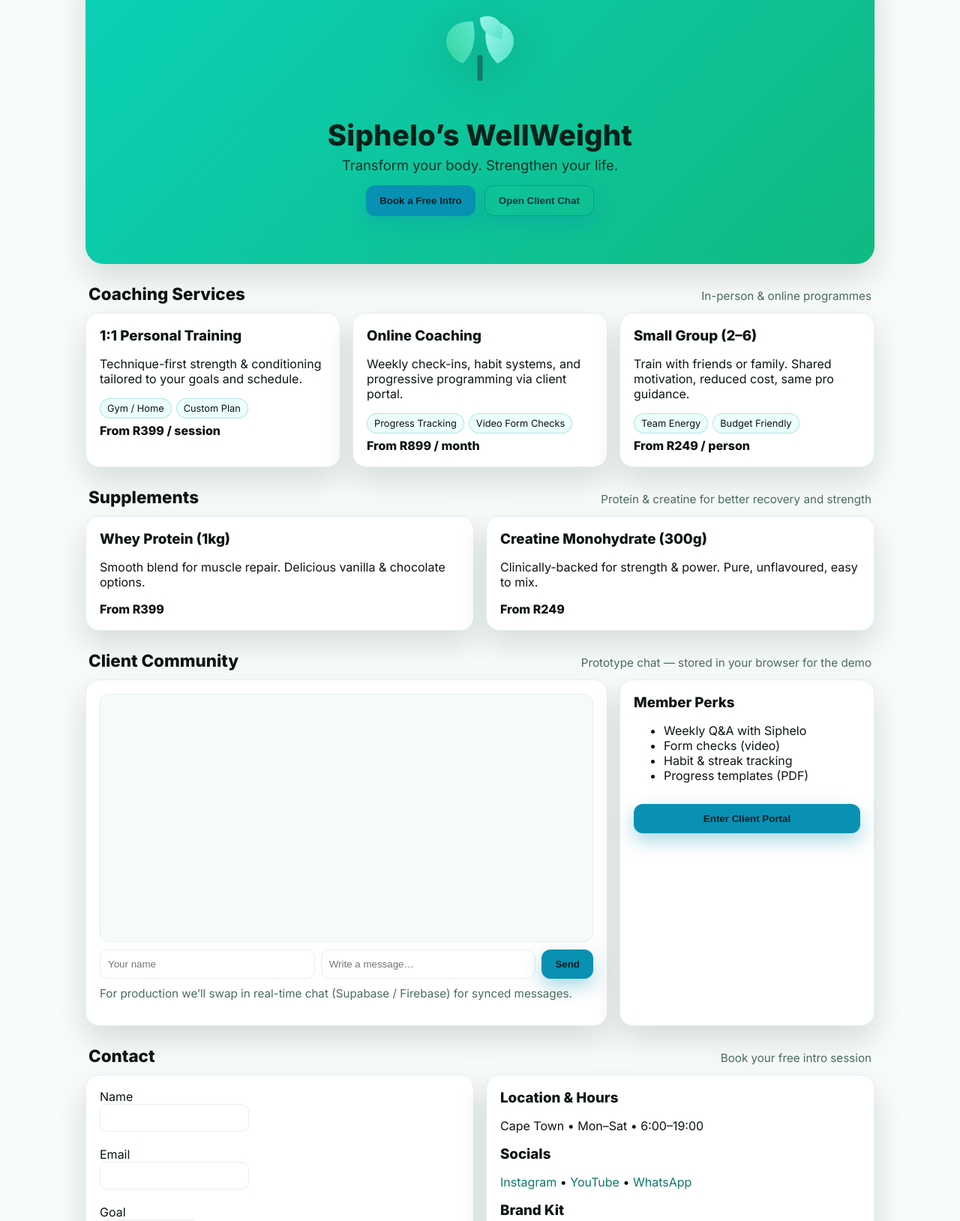
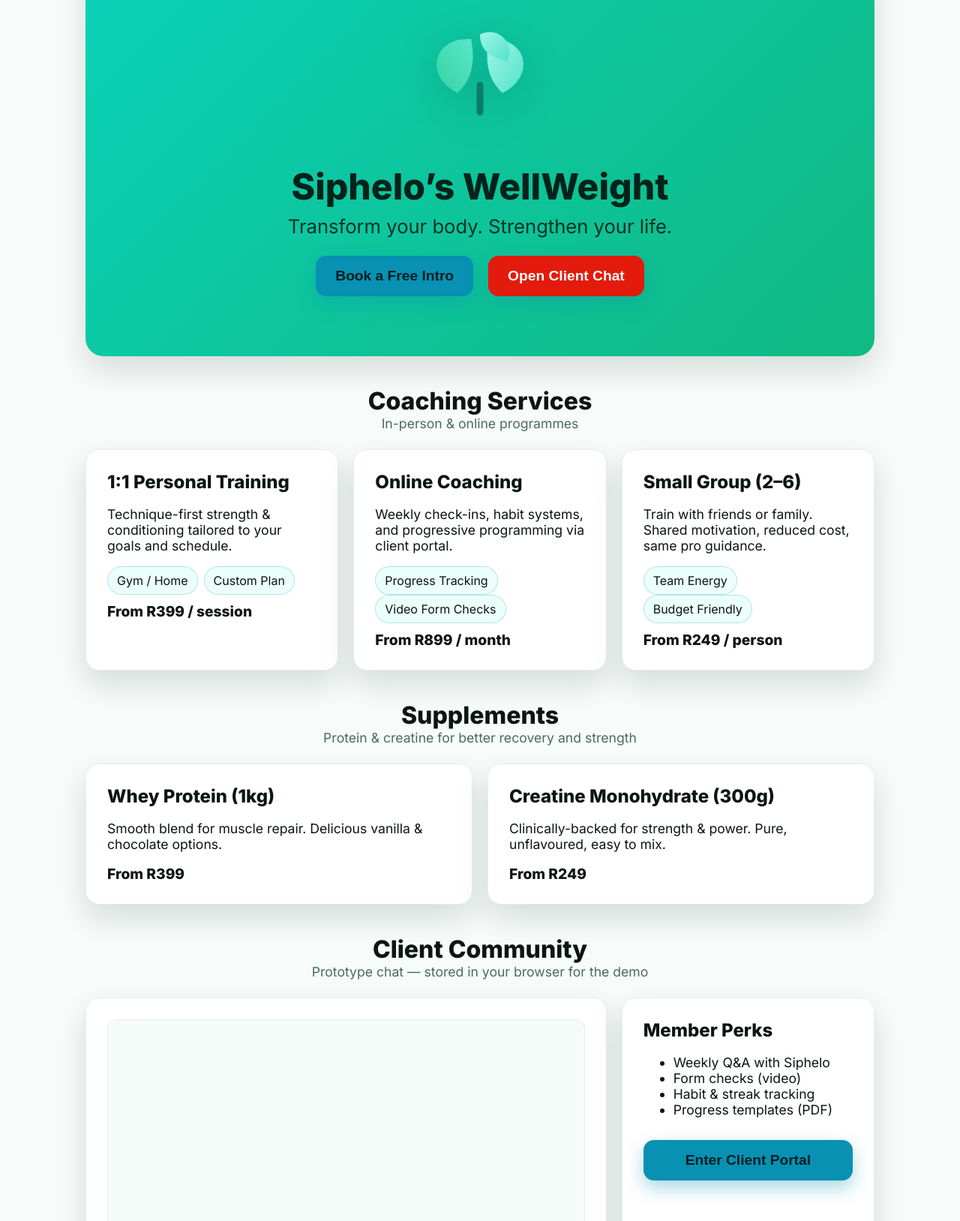
Before and after one commit to fredrock007/Well-Weight, a plain HTML site: page index.html in a window 1280 px wide. Shown: the part 91-1719 px from the top of the page at 75% size. Drawn offline with Linux system fonts and the light colour scheme.

Commit message:
Refactor index.html for layout and style improvements
Updated HTML structure and styles for improved layout and responsiveness. Enhanced hero section and added community features.

```diff
--- a/index.html
+++ b/index.html
@@ -1,82 +1,102 @@
-<!DOCTYPE html><html lang="en">
+<!DOCTYPE html>
+<html lang="en">
 <head>
   <meta charset="utf-8" />
   <meta name="viewport" content="width=device-width, initial-scale=1" />
   <title>Siphelo’s WellWeight — Transform your body. Strengthen your life.</title>
-  <meta name="description" content="Well-Weight prototype: fitness coaching, supplements, and community. Green/teal Skool-style layout with centered hero, white cards, and working buttons." />
-  <link rel="preconnect" href="https://fonts.googleapis.com">
-  <link rel="preconnect" href="https://fonts.gstatic.com" crossorigin>
   <link href="https://fonts.googleapis.com/css2?family=Inter:wght@300;400;600;800&display=swap" rel="stylesheet">
   <style>
     :root{
       --ink:#0b1512;--muted:#4a6b60;--bg:#f7fbf9;--card:#ffffff;--line:#e6efe9;
-      --g1:#0ad1b8;--g2:#10b981; /* teal → green */
+      --g1:#0ad1b8;--g2:#10b981;
       --cta:#0891b2;--cta-ink:#001e24;--cta-ring:rgba(8,145,178,.35);
       --radius:18px;--shadow:0 18px 40px rgba(14,34,26,.14);
     }
     *{box-sizing:border-box}
     html,body{margin:0;height:100%}
-    body{font-family:Inter,system-ui,-apple-system,Segoe UI,Roboto,Ubuntu,Helvetica,Arial,sans-serif;background:var(--bg);color:var(--ink)}
+    body{
+      font-family:Inter,system-ui,-apple-system,Segoe UI,Roboto,Ubuntu,Helvetica,Arial,sans-serif;
+      background:var(--bg);color:var(--ink);font-size:20px; /* increased */
+    }
     a{color:#0f766e;text-decoration:none}
     a:hover{text-decoration:underline}
-    .wrap{max-width:1100px;margin:0 auto;padding:24px}/* HERO */
+    .wrap{max-width:1100px;margin:0 auto;padding:24px}
+
+    /* HERO */
     .hero{
       position:relative;overflow:hidden;border-radius:24px;margin-top:6px;margin-bottom:22px;
       background:linear-gradient(135deg,var(--g1),var(--g2));
       color:#03221a;box-shadow:var(--shadow);
     }
-.hero-inner{display:flex;flex-direction:column;align-items:center;justify-content:center;text-align:center;padding:64px 24px}
-.logo{width:140px;height:140px;filter:drop-shadow(0 12px 28px rgba(0,0,0,.15))}
-.brand{font-size:2.4rem;font-weight:800;letter-spacing:.2px;margin:14px 0 6px}
-.tagline{font-size:1.15rem;opacity:.9}
-.cta-row{display:flex;gap:12px;margin-top:18px}
-.btn{background:var(--cta);color:var(--cta-ink);padding:12px 18px;border:none;border-radius:12px;font-weight:800;cursor:pointer;box-shadow:0 10px 24px var(--cta-ring);transition:transform .1s,box-shadow .2s}
-.btn:hover{transform:translateY(-1px)}
-.btn.alt{background:transparent;color:#083344;border:1px solid rgba(8,51,68,.25)}
+    .hero-inner{display:flex;flex-direction:column;align-items:center;justify-content:center;text-align:center;padding:80px 24px}
+    .logo{width:180px;height:180px;filter:drop-shadow(0 12px 28px rgba(0,0,0,.15))}
+    .brand{font-size:3rem;font-weight:800;margin:20px 0 8px}
+    .tagline{font-size:1.6rem;opacity:.9}
+    .cta-row{display:flex;gap:20px;margin-top:24px}
+    .btn{
+      background:var(--cta);color:var(--cta-ink);
+      padding:16px 26px;border:none;border-radius:14px;
+      font-weight:800;font-size:1.2rem;
+      cursor:pointer;box-shadow:0 10px 24px var(--cta-ring);
+      transition:transform .1s,box-shadow .2s
+    }
+    .btn:hover{transform:translateY(-2px)}
+    .btn.alt{background:#e31b0c;color:white;border:none}
 
-/* SECTIONS (Skool-style white cards) */
-section{margin:26px 0}
-.section-head{display:flex;align-items:baseline;justify-content:space-between;margin:6px 4px 12px}
-h2{margin:0;font-size:1.4rem}
-.kicker{color:var(--muted);font-size:.95rem}
+    /* SECTIONS */
+    section{margin:40px 0}
+    .section-head{text-align:center;margin-bottom:24px}
+    h2{margin:0;font-size:2rem;font-weight:800}
+    .kicker{color:var(--muted);font-size:1.1rem}
 
-.cards{display:grid;grid-template-columns:repeat(12,1fr);gap:16px}
+    .cards{display:grid;grid-template-columns:repeat(12,1fr);gap:20px}
     .col-4{grid-column:span 4}
     .col-6{grid-column:span 6}
     .col-8{grid-column:span 8}
+    .card{
+      background:var(--card);border:1px solid var(--line);
+      border-radius:var(--radius);padding:28px;box-shadow:var(--shadow);
+      font-size:1.1rem;
+    }
+    .card h3{margin:0 0 10px;font-size:1.5rem}
+    .chip{
+      display:inline-block;padding:8px 12px;border-radius:999px;
+      background:#ebfffb;border:1px solid rgba(8,145,178,.25);
+      font-size:1rem;margin-right:8px
+    }
+    .price{font-weight:800;margin-top:10px;font-size:1.2rem}
 
-.card{background:var(--card);border:1px solid var(--line);border-radius:var(--radius);padding:18px;box-shadow:var(--shadow)}
-.card h3{margin:0 0 8px}
-.chip{display:inline-block;padding:5px 9px;border-radius:999px;background:#ebfffb;border:1px solid rgba(8,145,178,.25);font-size:.8rem;margin-right:6px}
-.price{font-weight:800;margin-top:6px}
+    /* Chat */
+    .chat{display:flex;flex-direction:column;height:400px}
+    .log{flex:1;overflow:auto;padding:16px;border-radius:12px;background:#f4fbf8;border:1px solid var(--line)}
+    .msg{margin:10px 0;max-width:82%}
+    .me{margin-left:auto}
+    .bubble{padding:14px 16px;border-radius:12px;border:1px solid var(--line);background:#fff}
+    .bubble.me{background:#e9fffb;border-color:rgba(8,145,178,.35)}
+    .meta{font-size:.9rem;color:var(--muted);margin-top:4px}
+    .chat-form{display:flex;gap:10px;margin-top:12px}
+    .input, textarea{
+      flex:1;background:#fff;color:var(--ink);
+      border:1px solid var(--line);border-radius:10px;
+      padding:14px;font-size:1.1rem;
+    }
 
-/* Chat (prototype) */
-.chat{display:flex;flex-direction:column;height:380px}
-.log{flex:1;overflow:auto;padding:12px;border-radius:12px;background:#f4fbf8;border:1px solid var(--line)}
-.msg{margin:8px 0;max-width:82%}
-.me{margin-left:auto}
-.bubble{padding:10px 12px;border-radius:12px;border:1px solid var(--line);background:#fff}
-.bubble.me{background:#e9fffb;border-color:rgba(8,145,178,.35)}
-.meta{font-size:.72rem;color:var(--muted);margin-top:3px}
-.chat-form{display:flex;gap:8px;margin-top:10px}
-.input, textarea{flex:1;background:#fff;color:var(--ink);border:1px solid var(--line);border-radius:10px;padding:10px}
-
-footer{margin:36px 0 18px;color:var(--muted);text-align:center}
+    footer{margin:40px 0 20px;color:var(--muted);text-align:center;font-size:1.1rem}
 
     @media (max-width:980px){
-  .logo{width:110px;height:110px}
+      .logo{width:140px;height:140px}
       .cards{grid-template-columns:1fr}
       .col-4,.col-6,.col-8{grid-column:span 1}
+      body{font-size:18px}
     }
-
   </style>
 </head>
 <body>
   <div class="wrap">
-    <!-- HERO (Skool-style, centered) -->
+
+    <!-- HERO -->
     <div class="hero">
       <div class="hero-inner">
-        <!-- Clean 3-leaf mark -->
         <svg class="logo" viewBox="0 0 120 120" xmlns="http://www.w3.org/2000/svg" aria-label="Siphelo’s WellWeight">
           <defs>
             <linearGradient id="leafA" x1="0" y1="0" x2="1" y2="1">
@@ -95,12 +115,14 @@ footer{margin:36px 0 18px;color:var(--muted);text-align:center}
         </svg>
         <div class="brand">Siphelo’s WellWeight</div>
         <div class="tagline">Transform your body. Strengthen your life.</div>
-        <div class="cta-row" style="margin-top:16px">
+        <div class="cta-row">
           <button class="btn" id="ctaIntro">Book a Free Intro</button>
           <button class="btn alt" id="ctaChat">Open Client Chat</button>
         </div>
       </div>
-    </div><!-- SERVICES (white cards) -->
+    </div>
+
+    <!-- SERVICES -->
     <section id="services">
       <div class="section-head">
         <h2>Coaching Services</h2>
@@ -128,7 +150,7 @@ footer{margin:36px 0 18px;color:var(--muted);text-align:center}
       </div>
     </section>
 
-<!-- SUPPLEMENTS (white cards, no SVG rectangles) -->
+    <!-- SUPPLEMENTS -->
     <section id="supplements">
       <div class="section-head">
         <h2>Supplements</h2>
@@ -148,7 +170,7 @@ footer{margin:36px 0 18px;color:var(--muted);text-align:center}
       </div>
     </section>
 
-<!-- COMMUNITY / CHAT (Prototype, local only) -->
+    <!-- COMMUNITY -->
     <section id="community">
       <div class="section-head">
         <h2>Client Community</h2>
@@ -157,14 +179,13 @@ footer{margin:36px 0 18px;color:var(--muted);text-align:center}
       <div class="cards">
         <div class="card col-8">
           <div class="chat">
-        <div id="log" class="log" aria-live="polite"></div>
+            <div id="log" class="log"></div>
             <form id="chatForm" class="chat-form" autocomplete="off">
               <input id="name" class="input" placeholder="Your name" required />
               <input id="text" class="input" placeholder="Write a message…" required />
               <button class="btn" type="submit">Send</button>
             </form>
           </div>
-      <p class="kicker" style="margin-top:10px">For production we’ll swap in real-time chat (Supabase / Firebase) for synced messages.</p>
         </div>
         <div class="card col-4">
           <h3>Member Perks</h3>
@@ -191,10 +212,7 @@ footer{margin:36px 0 18px;color:var(--muted);text-align:center}
           <label>Email<br><input class="input" name="email" type="email" required></label><br><br>
           <label>Goal<br>
             <select class="input" name="goal">
-          <option>Fat loss</option>
-          <option>Strength</option>
-          <option>Hypertrophy</option>
-          <option>General fitness</option>
+              <option>Fat loss</option><option>Strength</option><option>Hypertrophy</option><option>General fitness</option>
             </select>
           </label><br><br>
           <label>Message<br><textarea class="input" name="msg" rows="4" placeholder="Hi – I’d like help with…"></textarea></label><br>
@@ -206,8 +224,6 @@ footer{margin:36px 0 18px;color:var(--muted);text-align:center}
           <p>Cape Town • Mon–Sat • 6:00–19:00</p>
           <h3>Socials</h3>
           <p><a href="#">Instagram</a> • <a href="#">YouTube</a> • <a href="#">WhatsApp</a></p>
-      <h3>Brand Kit</h3>
-      <p>Primary gradient: teal → green<br>Neutral: white, off‑white, ink</p>
         </div>
       </div>
     </section>
@@ -216,35 +232,31 @@ footer{margin:36px 0 18px;color:var(--muted);text-align:center}
       © <span id="year"></span> Siphelo’s WellWeight • Prototype by Fred
     </footer>
 
-  </div>  <script>
-    // Smooth section scroll via hero buttons
-    const introBtn = document.getElementById('ctaIntro');
-    const chatBtn  = document.getElementById('ctaChat');
-    introBtn.addEventListener('click', ()=> document.getElementById('contact').scrollIntoView({behavior:'smooth'}));
-    chatBtn.addEventListener('click',  ()=> document.getElementById('community').scrollIntoView({behavior:'smooth'}));
+  </div>
 
-    // Contact form demo
+  <script>
+    const introBtn=document.getElementById('ctaIntro');
+    const chatBtn=document.getElementById('ctaChat');
+    introBtn.addEventListener('click',()=>document.getElementById('contact').scrollIntoView({behavior:'smooth'}));
+    chatBtn.addEventListener('click',()=>document.getElementById('community').scrollIntoView({behavior:'smooth'}));
     function demoSubmit(form){
-      const name = form.name.value.trim();
-      const toast = document.getElementById('toast');
-      toast.textContent = `Thanks, ${name}. We’ll email you a schedule within 24h.`;
+      const name=form.name.value.trim();
+      const toast=document.getElementById('toast');
+      toast.textContent=`Thanks, ${name}. We’ll email you a schedule within 24h.`;
       form.reset();
-      setTimeout(()=> toast.textContent = '', 4200);
+      setTimeout(()=>toast.textContent='',4200);
     }
-
-    // Lightweight local chat
     const KEY='wellweight_chat_v2';
-    const log = document.getElementById('log');
-    const form = document.getElementById('chatForm');
-    const nameI = document.getElementById('name');
-    const textI = document.getElementById('text');
-
+    const log=document.getElementById('log');
+    const form=document.getElementById('chatForm');
+    const nameI=document.getElementById('name');
+    const textI=document.getElementById('text');
     const load=()=>{try{return JSON.parse(localStorage.getItem(KEY))||[]}catch{return []}};
     const save=(L)=>localStorage.setItem(KEY,JSON.stringify(L));
-    const render=()=>{const L=load(); log.innerHTML=''; L.forEach(m=>{const w=document.createElement('div'); w.className='msg '+(m.me?'me':''); const b=document.createElement('div'); b.className='bubble '+(m.me?'me':''); b.textContent=m.text; const meta=document.createElement('div'); meta.className='meta'; meta.textContent=`${m.name} • ${new Date(m.at).toLocaleString()}`; w.appendChild(b); w.appendChild(meta); log.appendChild(w);}); log.scrollTop=log.scrollHeight;};
-    form.addEventListener('submit',e=>{e.preventDefault(); const n=(nameI.value||'Guest').trim(); const t=(textI.value||'').trim(); if(!t) return; const you=/fred|siphelo/i.test(n); const L=load(); L.push({name:n,text:t,at:Date.now(),me:you}); save(L); textI.value=''; render();});
+    const render=()=>{const L=load();log.innerHTML='';L.forEach(m=>{const w=document.createElement('div');w.className='msg '+(m.me?'me':'');const b=document.createElement('div');b.className='bubble '+(m.me?'me':'');b.textContent=m.text;const meta=document.createElement('div');meta.className='meta';meta.textContent=`${m.name} • ${new Date(m.at).toLocaleString()}`;w.appendChild(b);w.appendChild(meta);log.appendChild(w);});log.scrollTop=log.scrollHeight;};
+    form.addEventListener('submit',e=>{e.preventDefault();const n=(nameI.value||'Guest').trim();const t=(textI.value||'').trim();if(!t)return;const you=/fred|siphelo/i.test(n);const L=load();L.push({name:n,text:t,at:Date.now(),me:you});save(L);textI.value='';render();});
     render();
-
-    document.getElementById('year').textContent = new Date().getFullYear();
-  </script></body>
+    document.getElementById('year').textContent=new Date().getFullYear();
+  </script>
+</body>
 </html>
```
Lines whose indentation alone changed are shown as unchanged.
